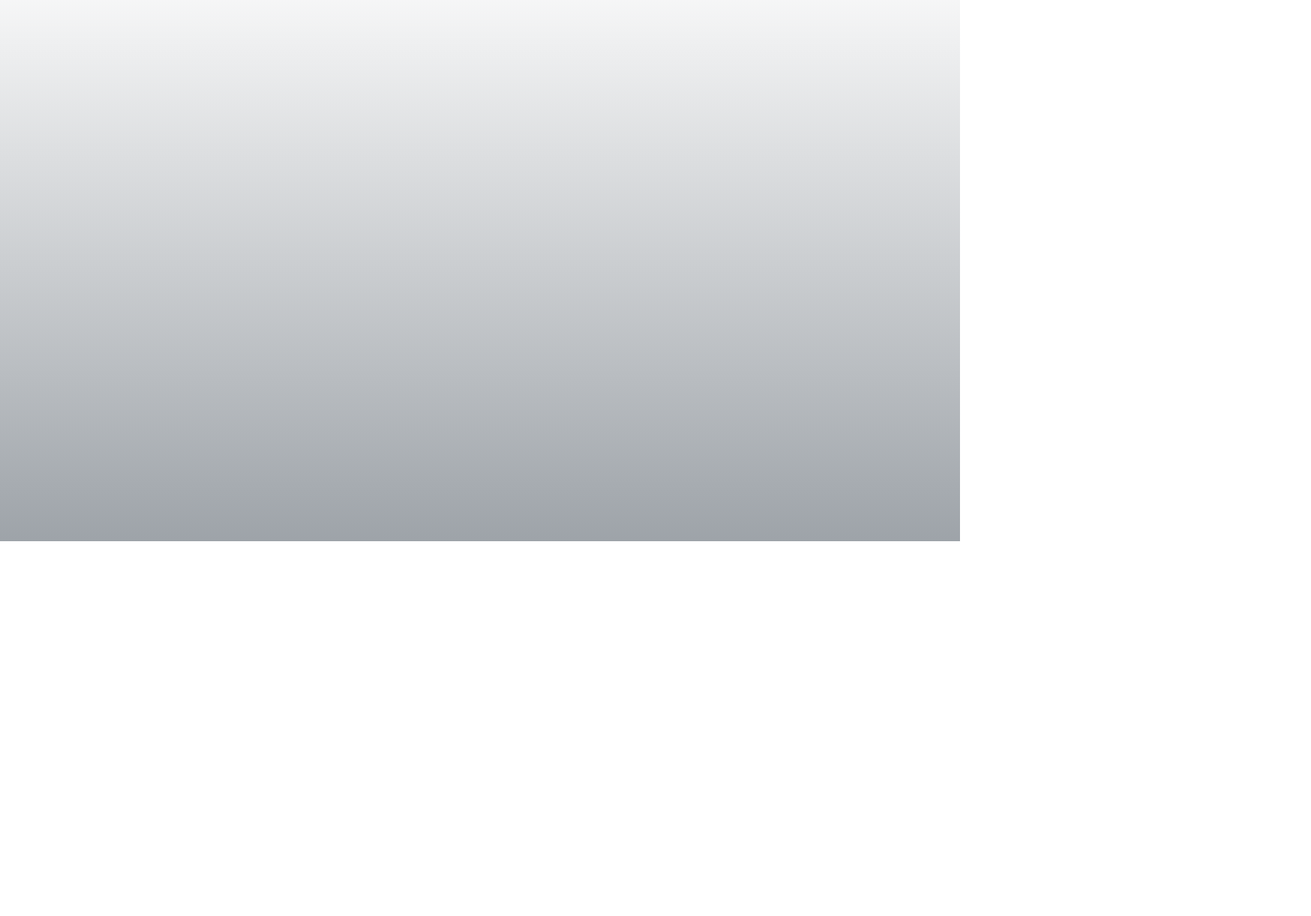
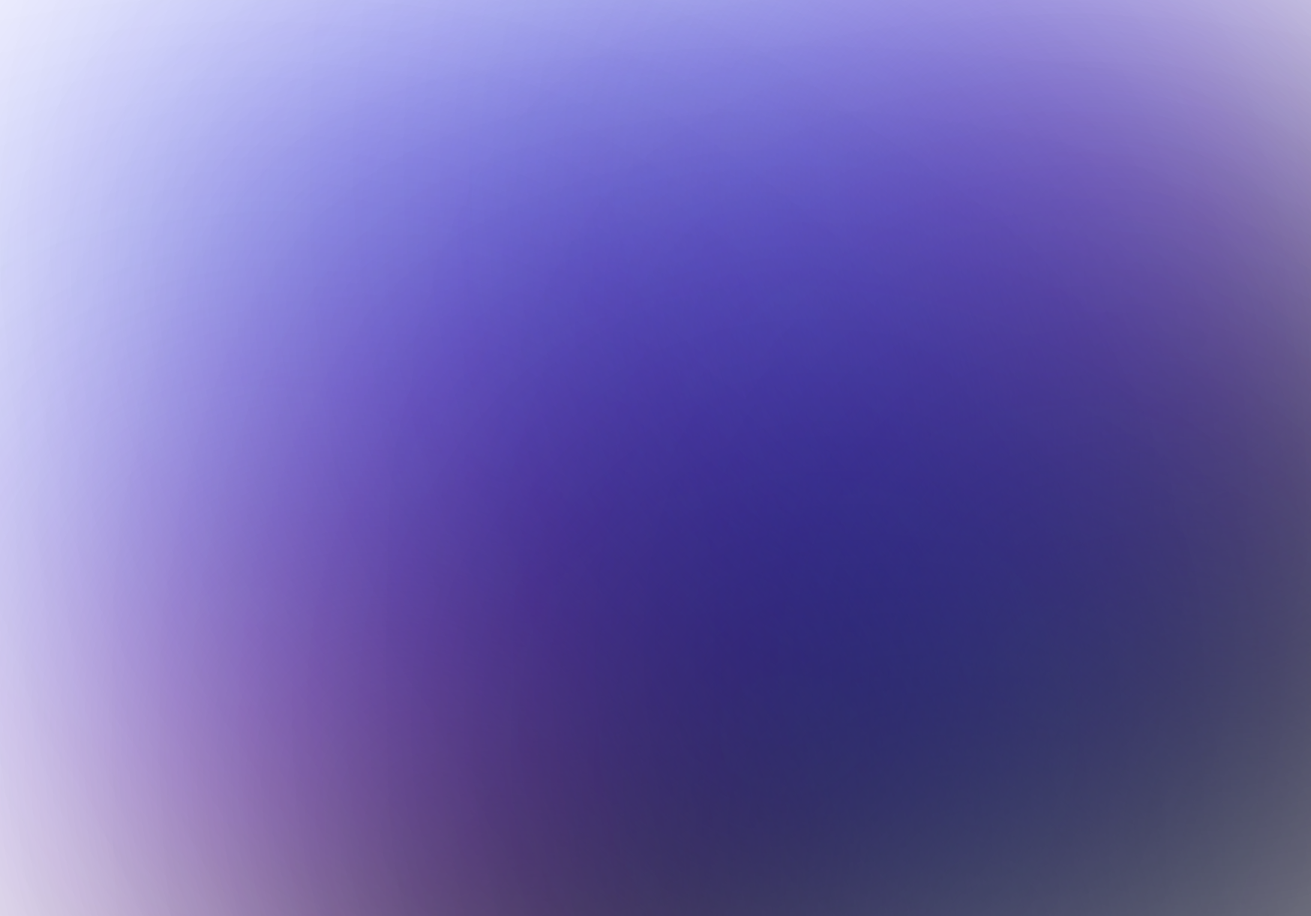
Before and after one commit to yaooo02/jiayao, a website built with Parcel: page index.html in a window 1280 px wide. Shown: the part 78-1300 px from the top of the page at 75% size, 1748 px wide, since content can reach past the window. Before the commit the page ends 800 px from the top, so only its background shows below. Built offline with nearby package versions, Linux system fonts and the light colour scheme.

Commit message:
change background

```diff
--- a/home-page.css
+++ b/home-page.css
@@ -299,7 +299,7 @@
   min-height: 100vh;
   align-items: center;
   flex-direction: column;
-  background-image: linear-gradient(180deg, rgb(255, 255, 255) 0.00%,rgba(61, 72, 83, 0.5) 100.00%);
+  /* background-image: linear-gradient(180deg, rgb(255, 255, 255) 0.00%,rgba(61, 72, 83, 0.5) 100.00%); */
   background-color: #FFFFFF;
 }
 .home-page-content {
--- a/index.html
+++ b/index.html
@@ -403,14 +403,22 @@
     <div>
       <link href="./home-page.css" rel="stylesheet" />
 
+      <div style="width: 100%; height: 100%; position: relative">
+        <div style="width: 656px; height: 669px; left: 436px; top: 473px; position: absolute; background: linear-gradient(180deg, #E200E7 0%, rgba(226.47, 0, 231.09, 0.04) 0%, rgba(226.47, 0, 231.09, 0.04) 0%, #E200E7 0%, rgba(226.47, 0, 231.09, 0.42) 36%, rgba(226.47, 0, 231.09, 0) 100%); box-shadow: 200px 200px 200px; border-radius: 9999px; filter: blur(200px)"></div>
+        <div style="width: 656px; height: 669px; left: 1080px; top: 266px; position: absolute; background: linear-gradient(180deg, #E200E7 0%, rgba(226.47, 0, 231.09, 0.04) 0%, rgba(226.47, 0, 231.09, 0.04) 0%, #E200E7 0%, rgba(226.47, 0, 231.09, 0.42) 36%, rgba(226.47, 0, 231.09, 0) 100%); box-shadow: 200px 200px 200px; border-radius: 9999px; filter: blur(200px)"></div>
+        <div style="width: 656px; height: 669px; left: 187px; top: 855px; position: absolute; background: linear-gradient(180deg, #E200E7 0%, rgba(226.47, 0, 231.09, 0.04) 0%, rgba(226.47, 0, 231.09, 0.04) 0%, #E200E7 0%, rgba(226.47, 0, 231.09, 0.42) 36%, rgba(226.47, 0, 231.09, 0) 100%); box-shadow: 200px 200px 200px; border-radius: 9999px; filter: blur(200px)"></div>
+        <div style="width: 656px; height: 669px; left: 108px; top: 138px; position: absolute; background: linear-gradient(180deg, #0025E7 0%, rgba(226.47, 0, 231.09, 0.04) 0%, rgba(226.47, 0, 231.09, 0.04) 0%, #0500E7 0%, rgba(0, 23.11, 231.09, 0.63) 36%, rgba(4.62, 0, 231.09, 0) 100%); box-shadow: 250px 250px 250px; border-radius: 9999px; filter: blur(250px)"></div>
+        <div style="width: 656px; height: 669px; left: 546px; top: 93px; position: absolute; background: linear-gradient(180deg, #0025E7 0%, rgba(226.47, 0, 231.09, 0.04) 0%, rgba(226.47, 0, 231.09, 0.04) 0%, #0500E7 0%, rgba(0, 23.11, 231.09, 0.71) 36%, rgba(4.62, 0, 231.09, 0) 100%); box-shadow: 250px 250px 250px; border-radius: 9999px; filter: blur(250px)"></div>
+        <div style="width: 656px; height: 669px; left: 1017px; top: 0px; position: absolute; background: linear-gradient(180deg, #0025E7 0%, rgba(226.47, 0, 231.09, 0.04) 0%, rgba(226.47, 0, 231.09, 0.04) 0%, #0500E7 0%, rgba(0, 23.11, 231.09, 0.71) 36%, rgba(4.62, 0, 231.09, 0) 100%); box-shadow: 250px 250px 250px; border-radius: 9999px; filter: blur(250px)"></div>
+        <div style="width: 656px; height: 669px; left: 0px; top: 644px; position: absolute; background: linear-gradient(180deg, #0025E7 0%, rgba(226.47, 0, 231.09, 0.04) 0%, rgba(226.47, 0, 231.09, 0.04) 0%, #0500E7 0%, rgba(0, 23.11, 231.09, 0.42) 36%, rgba(4.62, 0, 231.09, 0) 100%); box-shadow: 250px 250px 250px; border-radius: 9999px; filter: blur(250px)"></div>
+        <div style="width: 656px; height: 669px; left: 1092px; top: 669px; position: absolute; background: linear-gradient(180deg, #0025E7 0%, rgba(226.47, 0, 231.09, 0.04) 0%, rgba(226.47, 0, 231.09, 0.04) 0%, #0500E7 0%, rgba(0, 23.11, 231.09, 0.42) 36%, rgba(4.62, 0, 231.09, 0) 100%); box-shadow: 250px 250px 250px; border-radius: 9999px; filter: blur(250px)"></div>
+        <div style="width: 656px; height: 669px; left: 726px; top: 762px; position: absolute; background: linear-gradient(180deg, #0025E7 0%, rgba(226.47, 0, 231.09, 0.04) 0%, rgba(226.47, 0, 231.09, 0.04) 0%, #0500E7 0%, rgba(0, 23.11, 231.09, 0.42) 36%, rgba(4.62, 0, 231.09, 0) 100%); box-shadow: 250px 250px 250px; border-radius: 9999px; filter: blur(250px)"></div>
+      </div>
+
+
       <div class="home-page-container">
         <div class="navbar-container navbar-root-class-name15">
           <header data-thq="thq-navbar" class="navbar-navbar-interactive">
-            <!-- <img
-              alt="REDtone Logo"
-              src="public/external/logo1-1500h.png"
-              class="navbar-image"
-            /> -->
             <div data-thq="thq-navbar-nav" class="navbar-desktop-menu">
               <nav class="navbar-links">
                 <a href="index.html" class="navbar-navlink Heading1">
```
Also changed, not shown: public/external/logo1-1500h.png (deleted).
